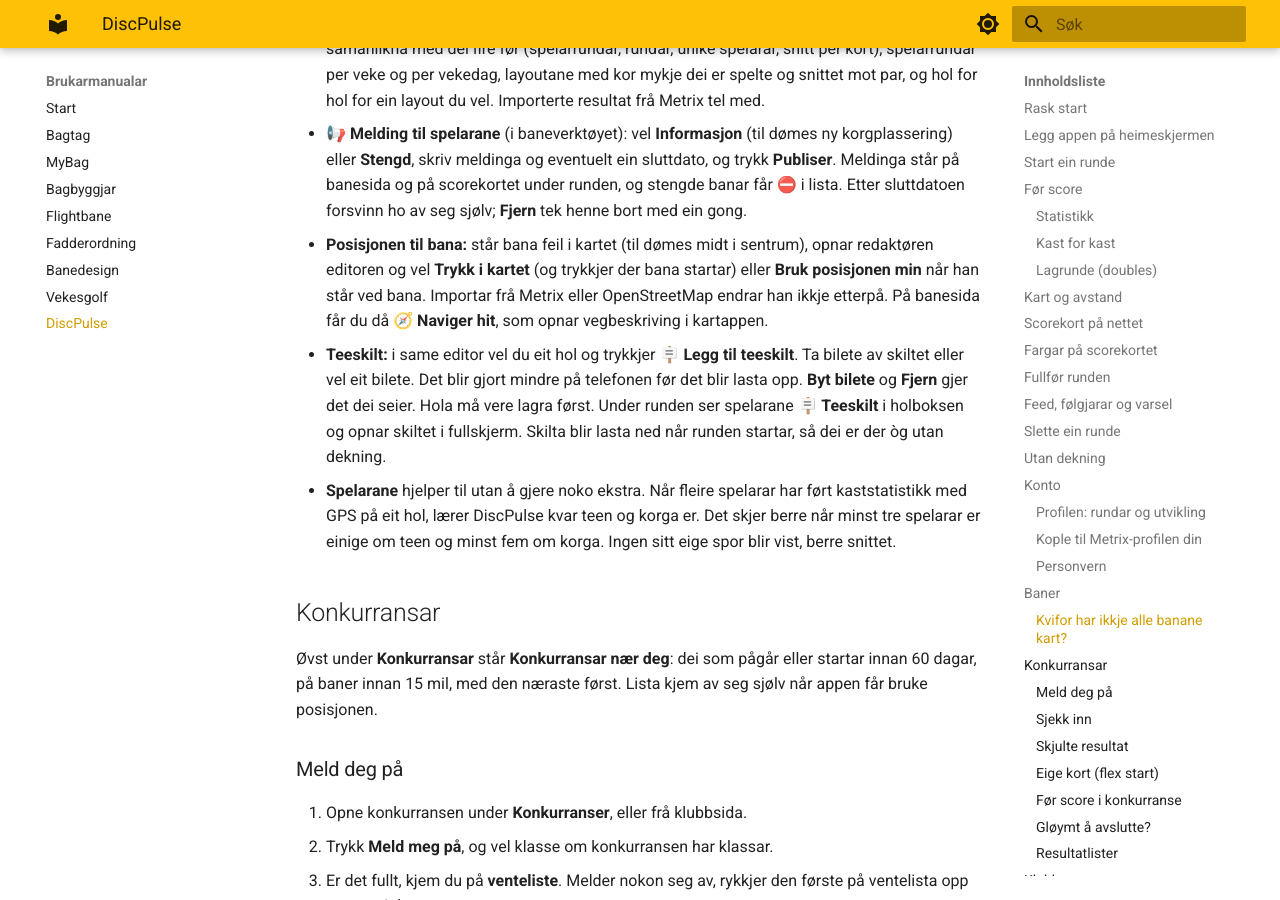
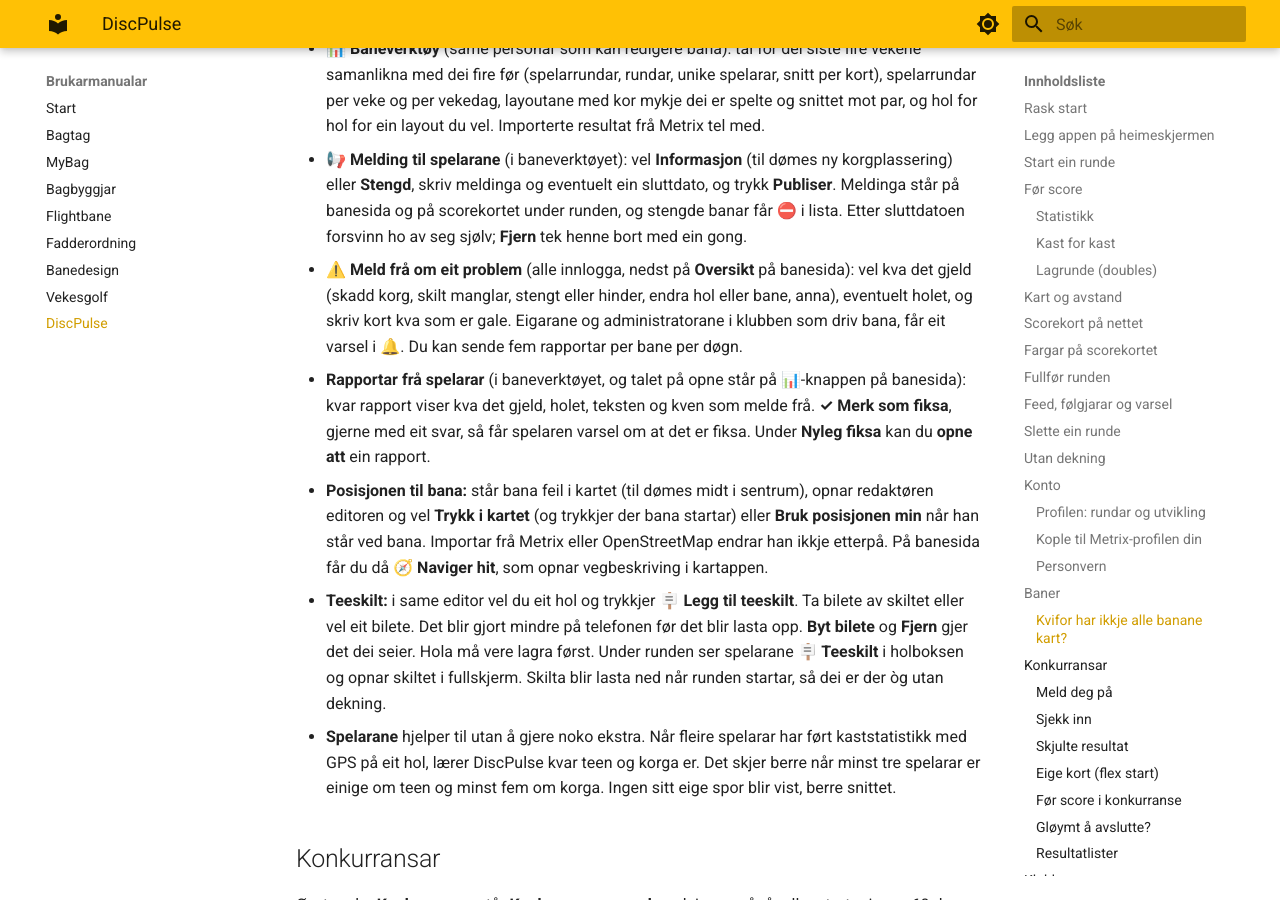
Before and after one commit to hanses89/manuals, an MkDocs documentation site: the page built from docs/discpulse.md, in a window 1280 px wide and 900 px high, scrolled down 12443 px. Built offline with MkDocs 1.6.1 and Material for MkDocs 9.7.7, drawn with Linux system fonts in a browser that asks for light colours; some of the changed text lies outside the part shown.

Commit message:
manual: sync from discpulse.app @ 842eb6ad94f8db356751a12825fc457dd3e660e3

```diff
--- a/docs/discpulse.md
+++ b/docs/discpulse.md
@@ -314,7 +314,9 @@ Påmeldingar på Metrix er ikkje med enno, for dei finst ikkje i API-et deira.
 
 **Varsel:** bjølla **🔔** øvst viser kor mange nye varsel du har. Du får varsel når nokon
 byrjar å følgje deg, når nokon gir **👏** til ein runde du var med på, og når ratinga di
-endrar seg etter nattkøyringa. Trykk på bjølla for lista. Då blir varsla merkte som lesne.
+endrar seg etter nattkøyringa. Driv klubben din ei bane, får du varsel når ein spelar
+melder frå om eit problem der, og har du meldt frå sjølv, får du varsel når det er fiksa.
+Trykk på bjølla for lista. Då blir varsla merkte som lesne.
 Varsla er med i dataeksporten, og blir sletta saman med kontoen.
 
 ## Slette ein runde
@@ -500,6 +502,14 @@ Hola får kart når nokon har plassert tee og korg:
   **Publiser**. Meldinga står på banesida og på scorekortet under runden, og stengde banar
   får ⛔ i lista. Etter sluttdatoen forsvinn ho av seg sjølv; **Fjern** tek henne bort med
   ein gong.
+- **⚠️ Meld frå om eit problem** (alle innlogga, nedst på **Oversikt** på banesida): vel kva
+  det gjeld (skadd korg, skilt manglar, stengt eller hinder, endra hol eller bane, anna),
+  eventuelt holet, og skriv kort kva som er gale. Eigarane og administratorane i klubben
+  som driv bana, får eit varsel i 🔔. Du kan sende fem rapportar per bane per døgn.
+- **Rapportar frå spelarar** (i baneverktøyet, og talet på opne står på 📊-knappen på
+  banesida): kvar rapport viser kva det gjeld, holet, teksten og kven som melde frå.
+  **✓ Merk som fiksa**, gjerne med eit svar, så får spelaren varsel om at det er fiksa.
+  Under **Nyleg fiksa** kan du **opne att** ein rapport.
 - **Posisjonen til bana:** står bana feil i kartet (til dømes midt i sentrum), opnar
   redaktøren editoren og vel **Trykk i kartet** (og trykkjer der bana startar) eller
   **Bruk posisjonen min** når han står ved bana. Importar frå Metrix eller OpenStreetMap
```
